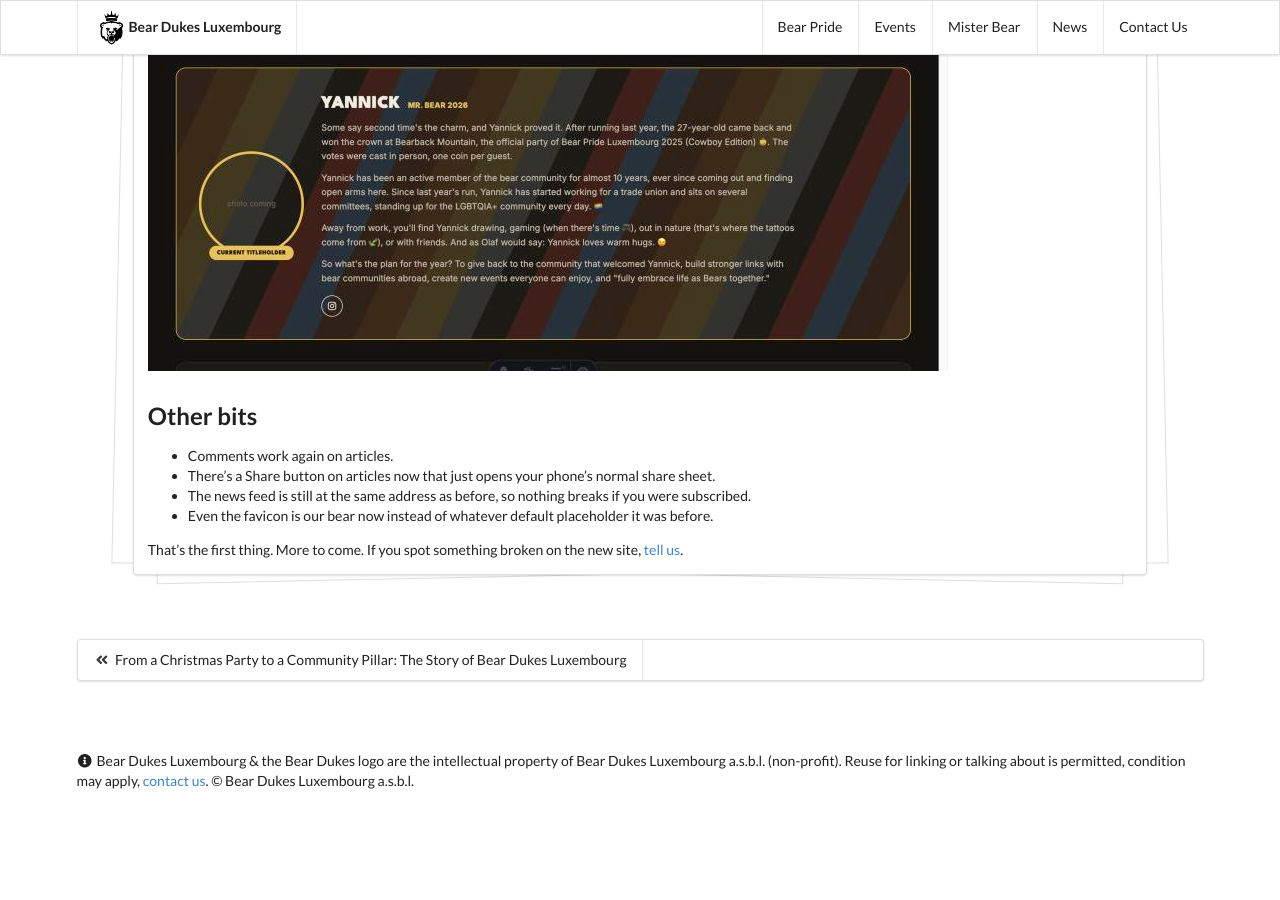
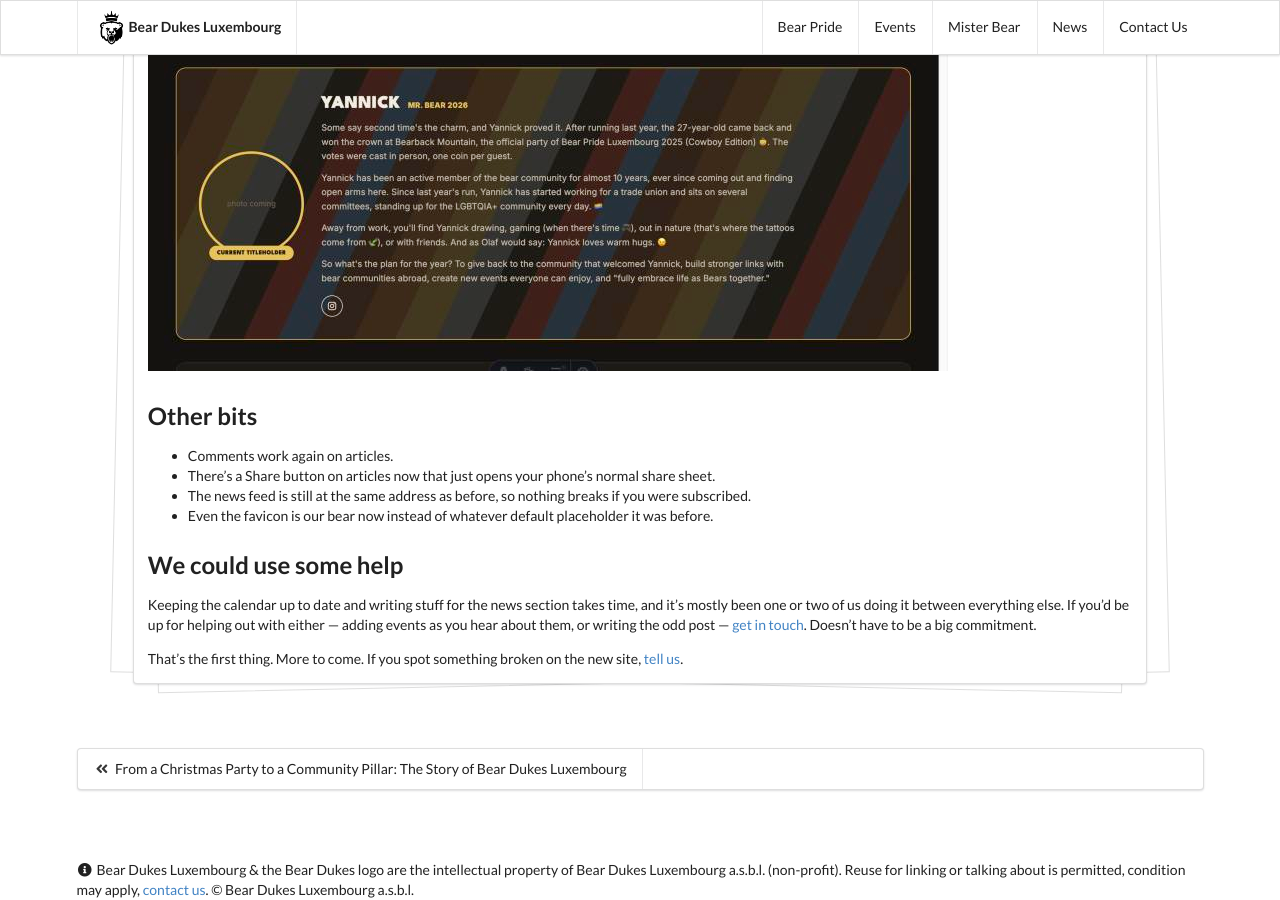
Before and after one commit to bear-dukes-luxembourg-a-s-b-l/bears.lu, a Jekyll site: the page built from _posts/2026-11-08-bears-lu-new-look.md, in a window 1280 px wide and 900 px high, scrolled down 2208 px. Built offline with Jekyll 4.4.1, drawn with Linux system fonts in a browser that asks for light colours; nearby versions of some CDN libraries; comment, search, counter and statistics services are not loaded; before the commit the page ends 2999 px from its top, so only the background shows below that.

Commit message:
Add a volunteer call-out to the hibernation post
Asking for help keeping the calendar up to date and writing news
posts.

Co-Authored-By: Claude Sonnet 5 <noreply@anthropic.com>

```diff
--- a/_posts/2026-11-08-bears-lu-new-look.md
+++ b/_posts/2026-11-08-bears-lu-new-look.md
@@ -38,4 +38,8 @@ Every titleholder since José in 2015 has their own page now on [/mr-bear](/mr-b
 - The news feed is still at the same address as before, so nothing breaks if you were subscribed.
 - Even the favicon is our bear now instead of whatever default placeholder it was before.
 
+## We could use some help
+
+Keeping the calendar up to date and writing stuff for the news section takes time, and it's mostly been one or two of us doing it between everything else. If you'd be up for helping out with either — adding events as you hear about them, or writing the odd post — [get in touch](/contact). Doesn't have to be a big commitment.
+
 That's the first thing. More to come. If you spot something broken on the new site, [tell us](/contact).
```
